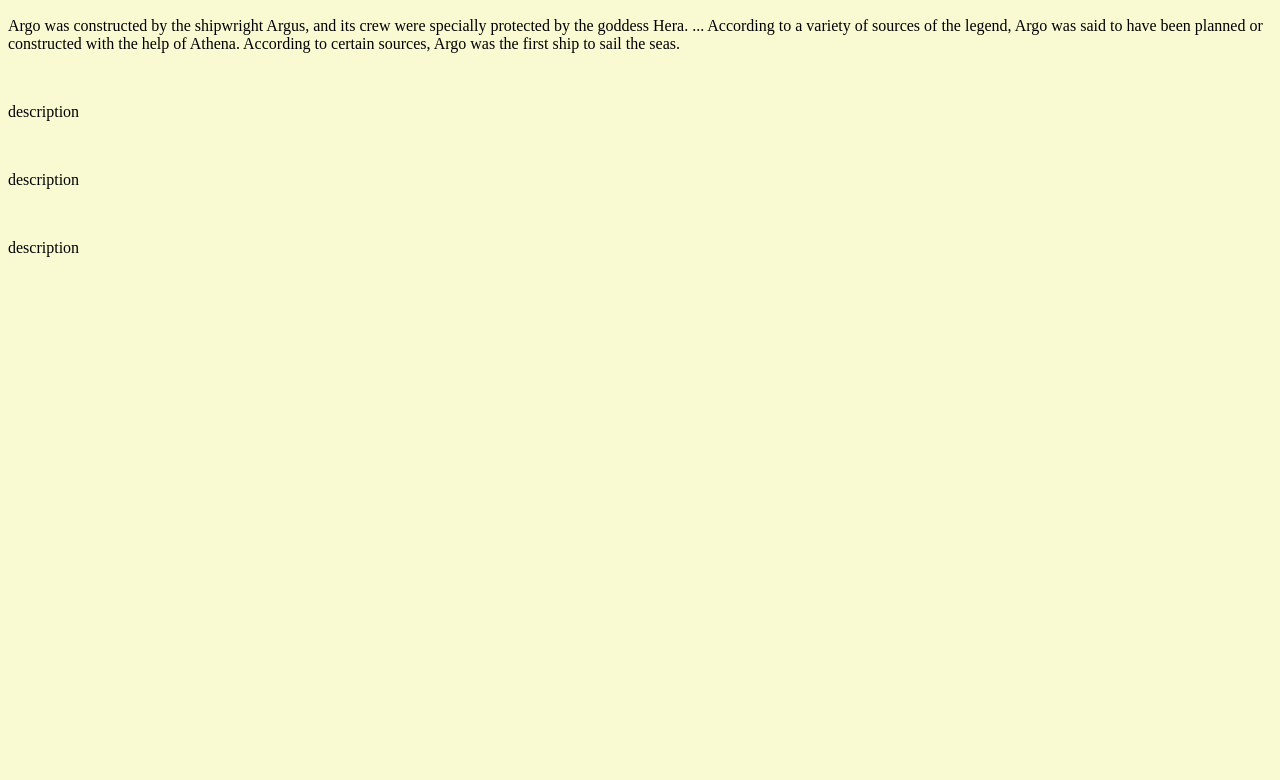
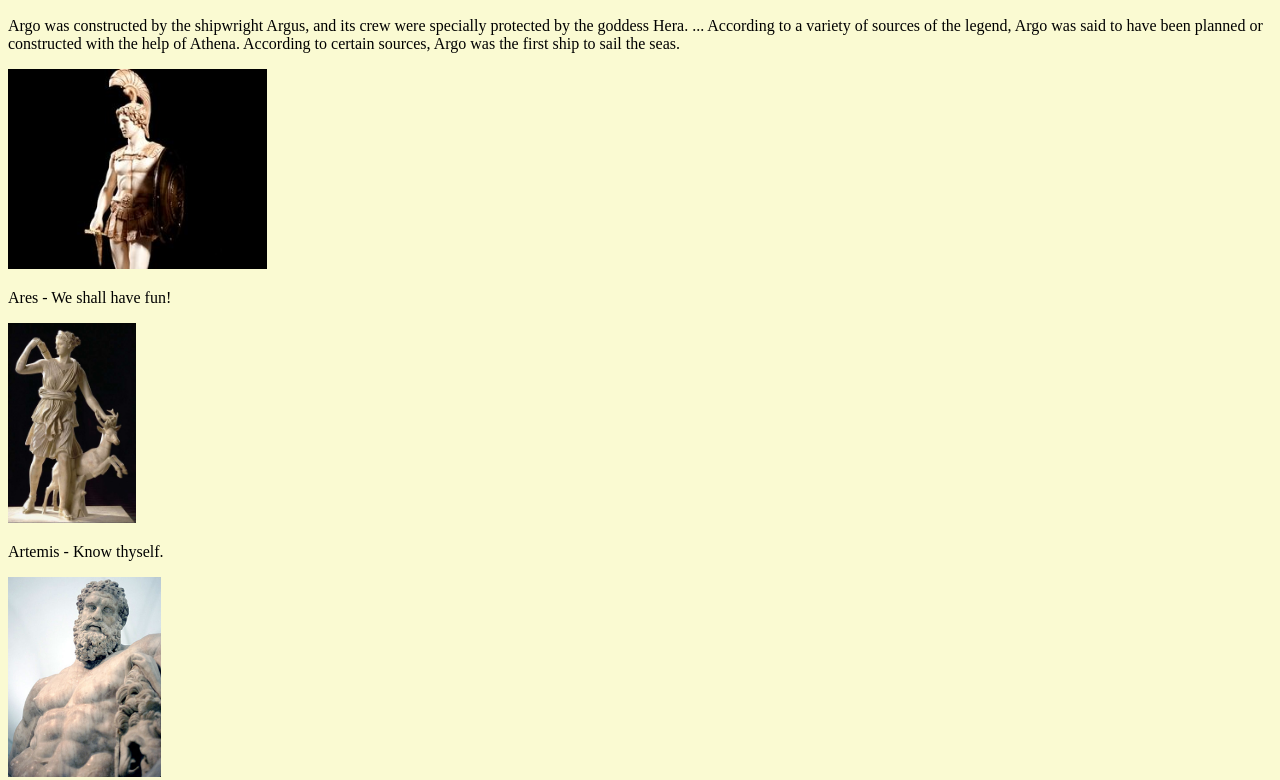
Before and after one commit to rleeuwenburg/Argo, a plain HTML site: page index.html in a window 1280 px wide. Shown: the part 470-1250 px from the top of the page. Before the commit the page ends 800 px from the top, so only its background shows below. Drawn offline with Linux system fonts and the light colour scheme.

Commit message:
added images of heroes

```diff
--- a/index.html
+++ b/index.html
@@ -23,19 +23,22 @@
     </section>
 
     <section id="heroes">
-      <div id="heroe1">
-        <img src="" alt="" />
-        <p>description</p>
+      <div class="hero" id="heroe1">
+        <img src="/images/Ares.jpg" alt="statue of Ares" />
+        <p>Ares - We shall have fun!</p>
       </div>
 
-      <div id="heroe2">
-        <img src="" alt="" />
-        <p>description</p>
+      <div class="hero" id="heroe2">
+        <img src="images/artemis.jpg" alt="statue of Artemis" />
+        <p>Artemis - Know thyself.</p>
       </div>
 
-      <div id="heroe3">
-        <img src="" alt="" />
-        <p>description</p>
+      <div class="hero" id="heroe3">
+        <img src="images/heracles.png" alt="statue of Heracles" />
+        <p>
+          Hercules - I am on my way. I can go the distance. I don't care how
+          far, somehow I will be strong.
+        </p>
       </div>
     </section>
   </body>
--- a/style.css
+++ b/style.css
@@ -9,3 +9,7 @@ body {
   background-position: center;
   background-repeat: no-repeat;
 }
+
+.hero img {
+  height: 200px;
+}
```
Also changed, not shown: images/Ares.jpg (added), images/artemis.jpg (added), images/heracles.png (added).
